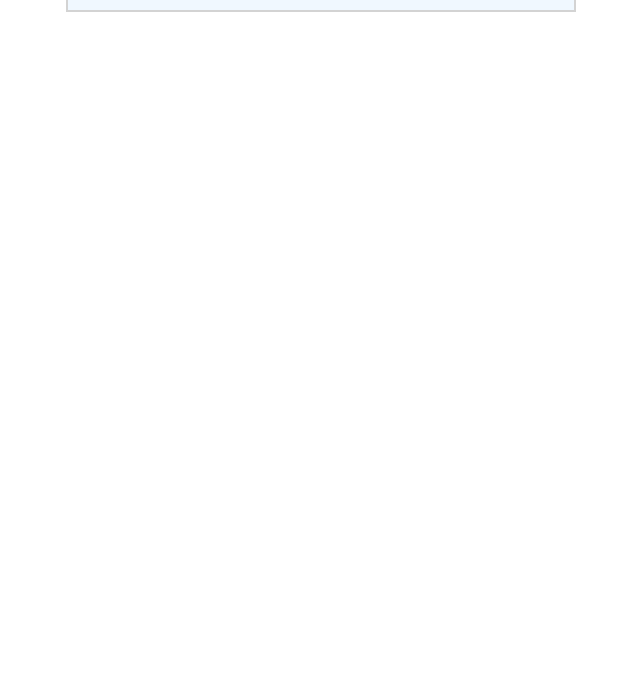
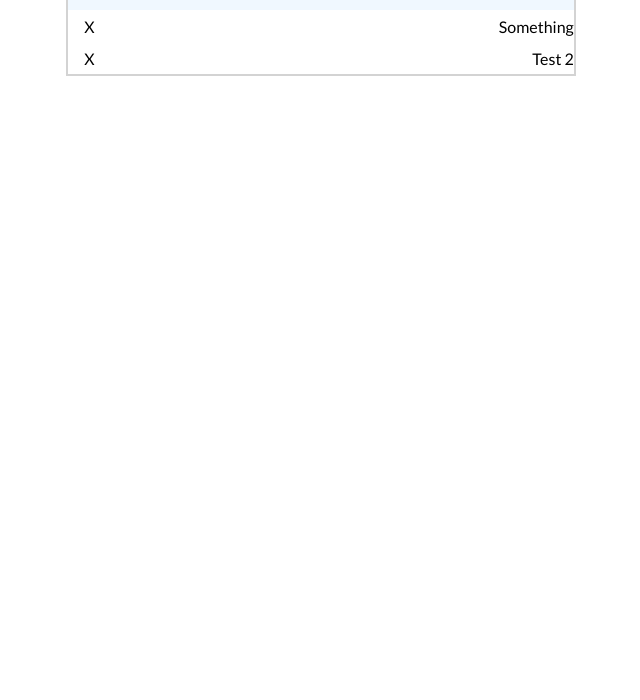
Before and after one commit to elvinlkw/ToDoApp, a plain HTML site: page index.html in a window 1280 px wide. Shown: the part 100-800 px from the top of the page, without its empty margins (319-959 px from the left). Drawn offline with nearby package versions, Linux system fonts and the light colour scheme.

Commit message:
added span for delete test

```diff
--- a/index.html
+++ b/index.html
@@ -16,7 +16,10 @@
             <form id="form-id">
                 <input type="input" placeholder="Enter your task here." required>
             </form>
-            <ul id="todos"></ul>
+            <ul id="todos">
+                <li class="item"><span class="delete">X</span> Something</li>
+                <li class="item"><span class="delete">X</span> Test 2</li>
+            </ul>
         </div>
     </div>
 
```
